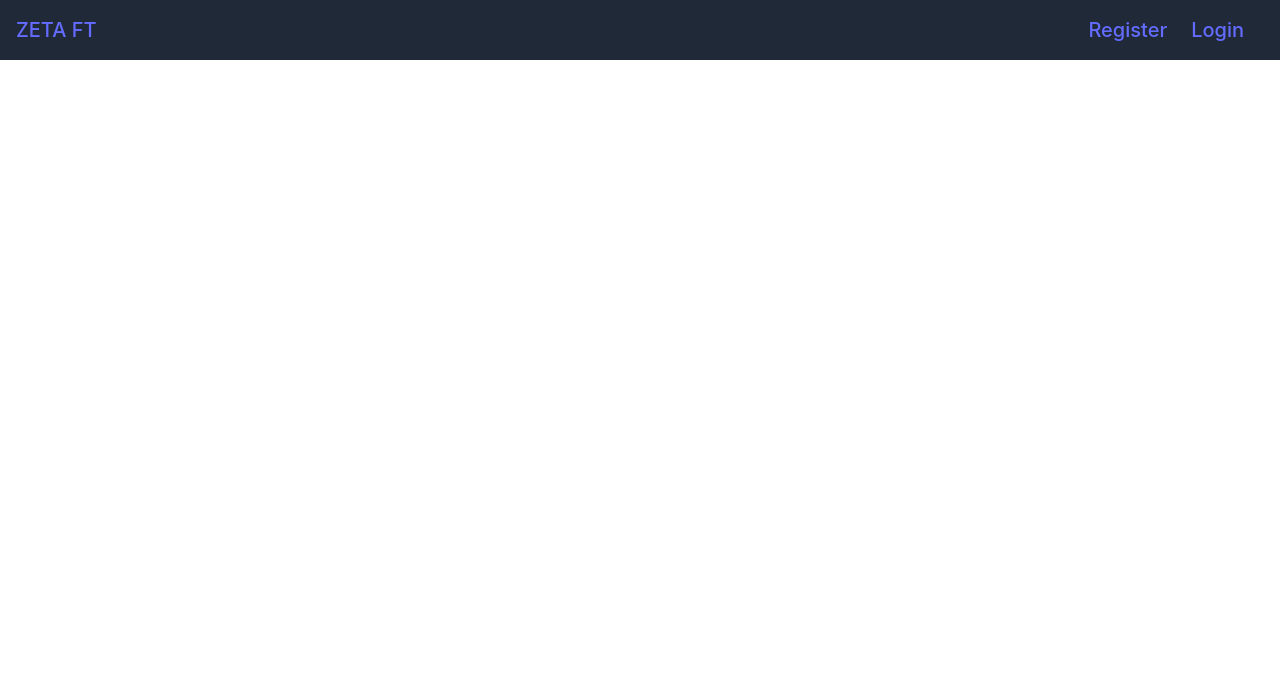
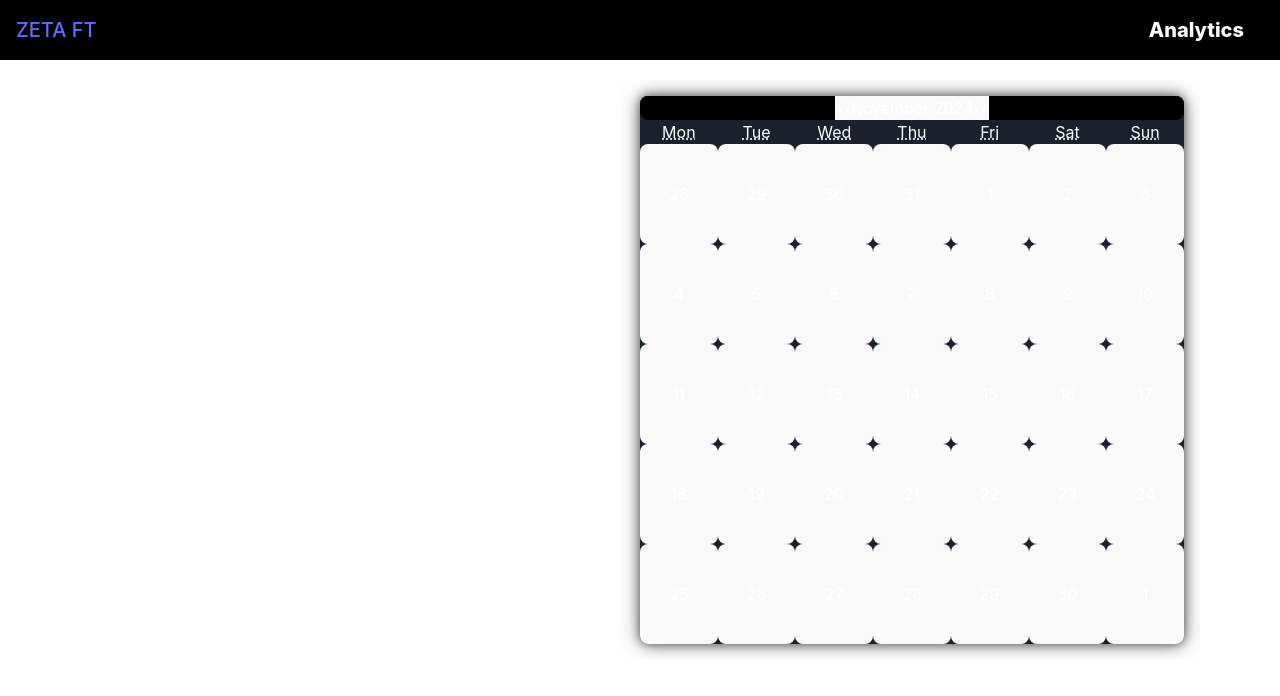
Before and after one commit to Meliorasimp/FinanceTracker, a React (Vite) app in the folder client/: page /analytics in a window 1280 px wide. Shown: the top 696 px of the page. Built offline with nearby package versions, Linux system fonts and the light colour scheme.

Commit message:
Added Analytics page with Calendar

```diff
--- a/client/package.json
+++ b/client/package.json
@@ -19,6 +19,7 @@
     "jwt-decode": "^4.0.0",
     "lucide-react": "^0.456.0",
     "react": "^18.3.1",
+    "react-calendar": "^5.1.0",
     "react-chartjs-2": "^5.2.0",
     "react-dom": "^18.3.1",
     "react-paginate": "^8.2.0",
--- a/client/src/components/Navbar.jsx
+++ b/client/src/components/Navbar.jsx
@@ -12,13 +12,13 @@ const Navbar = () => {
 
   return (
     <>
-      <nav className="fixed top-0 left-0 w-full bg-gray-800 p-4 z-50">
+      <nav className="fixed top-0 left-0 w-full bg-black p-4 z-50">
         <div className="flex justify-between items-center">
           <div className="text-white text-xl font-extrabold">
             <a href="/">ZETA FT</a>
           </div>
           <ul className='flex flex-row text-white text-xl font-extrabold space-x-6 pr-5'>
-            {location.pathname !== '/dashboard' && (
+            {location.pathname !== '/dashboard' && location.pathname !== '/analytics' && (
               <>
                 <li><Link to='/register'>Register</Link></li>
                 <li><Link to='/login'>Login</Link></li>
@@ -26,6 +26,10 @@ const Navbar = () => {
             )}
             {location.pathname === '/dashboard' && (
               <li><a href="#" onClick={handleAboutClick}>About</a></li>
+            )}
+
+            {location.pathname ==='/analytics' && (
+              <li>Analytics</li>
             )}
           </ul>
         </div>
--- a/client/src/index.css
+++ b/client/src/index.css
@@ -15,6 +15,37 @@
   text-rendering: optimizeLegibility;
   -webkit-font-smoothing: antialiased;
   -moz-osx-font-smoothing: grayscale;
+}
+
+.react-calendar {
+  width: 50%;
+  border: none;
+  border-radius: 0.5rem;
+  background-color: #1a202c;
+  margin-top: auto;
+  margin-bottom: auto;
+  text-align: center;
+  color: white;
+  box-shadow: 0 0 10px rgba(0, 0, 0, 0.5),
+              0 0 20px rgba(0, 0, 0, 0.5)
+}
+.react-calendar__navigation {
+  background-color: black;
+  border: none;
+  border-radius: 0.5rem;
+}
+
+.react-calendar__tile {
+  border: none;
+  border-radius: 0.5rem;
+  width: 10px;
+  height: 100px;
+  padding:1px;
+}
+
+.text-glow {
+  text-shadow: 0 0 10px rgba(255, 255, 255, 0.8);
+  color: white;
 }
 
 a {
--- a/client/src/pages/Analytics.jsx
+++ b/client/src/pages/Analytics.jsx
@@ -1,9 +1,24 @@
 import React from 'react'
+import Calendar from 'react-calendar';
+import '../index.css';
+import '../overflow.css';
+
 
 const Analytics = () => {
+  const [selectedDay, setSelectedDay] = React.useState(null);
+
+  const handleClickDay = (value) => {
+    setSelectedDay(value);
+    console.log('Today is: ', value);
+  }
   return (
-    <div>
-
+    <div className='p-20 overflow-page'>
+      <div className='p-4 overflow-page flex justify-between h-5/6'>
+      <h1>{selectedDay && (<h1 className='text-4xl text-glow'> {selectedDay.toDateString()} </h1>)}</h1>
+      <Calendar
+        next2AriaLabel='Jump Forwards'
+        onClickDay={handleClickDay}/>
+      </div>
     </div>
   )
 }
--- a/client/src/pages/Dashboard.jsx
+++ b/client/src/pages/Dashboard.jsx
@@ -38,9 +38,6 @@ function Navbar() {
   const offset = currentPage * itemsPerPage;
   const currentItems = recentTransactionFilter.slice(offset, offset + itemsPerPage);
   const pageCount = Math.ceil(recentTransactionFilter.length / itemsPerPage);
-
-  const today = new Date();
-  const currentHour = today.getHours();
 
   const handleAddIncomeClick = () => {
     setIsAddIncomeVisible(!isAddIncomeVisible);
@@ -110,7 +107,7 @@ function Navbar() {
 
 
   return (
-    <div className='bg-gradient-to-br from-gray-900 to-gray-800 overflow-page'>
+    <div className='bg-gray-900 overflow-page'>
       <aside>
         <nav className="fixed bg-slate-700 text-white max-h-screen w-40 top-20 p-4">
           <div className="flex flex-col items-center justify-between p-30">
@@ -165,8 +162,7 @@ function Navbar() {
             <h1 className='text-left text-base p-0 m-0 box-border'>Recent Transactions</h1>
             <div className='flex justify-between items-center p-2'></div>
             <ul>
-
-              {currentItems.map((item) => (
+              {recentTransactionFilter.map((item) => (
                 <div key={item._id} className='flex group flex-row justify-between text-base border-b p-2 hover:bg-gray-900 hover:bg-opacity-50 relative'>
                   <li className='text-green-400 line-clamp-1' >{truncateText(item.expensename, 15)}</li>
                   <li className='text-red-400 '>-{item.amount}</li>
@@ -205,7 +201,7 @@ function Navbar() {
             subContainerClassName={'text-white'}
             activeClassName={'active text-blue-100 font-bold'}
           />
-        </div>
+          </div>
         </div>
         <div className='bg-gradient-to-br from-gray-600 to-gray-700 p-2 pt-2 rounded shadow-xl row-start-8 row-span-9 col-start-6 col-span-3 mb-2 border-4 border-transparent hover:border-blue-500'>
           <div className='flex flex-row justify-between'>
```
Also changed, not shown: 1 other file (tests, documents, lock files or other folders).
